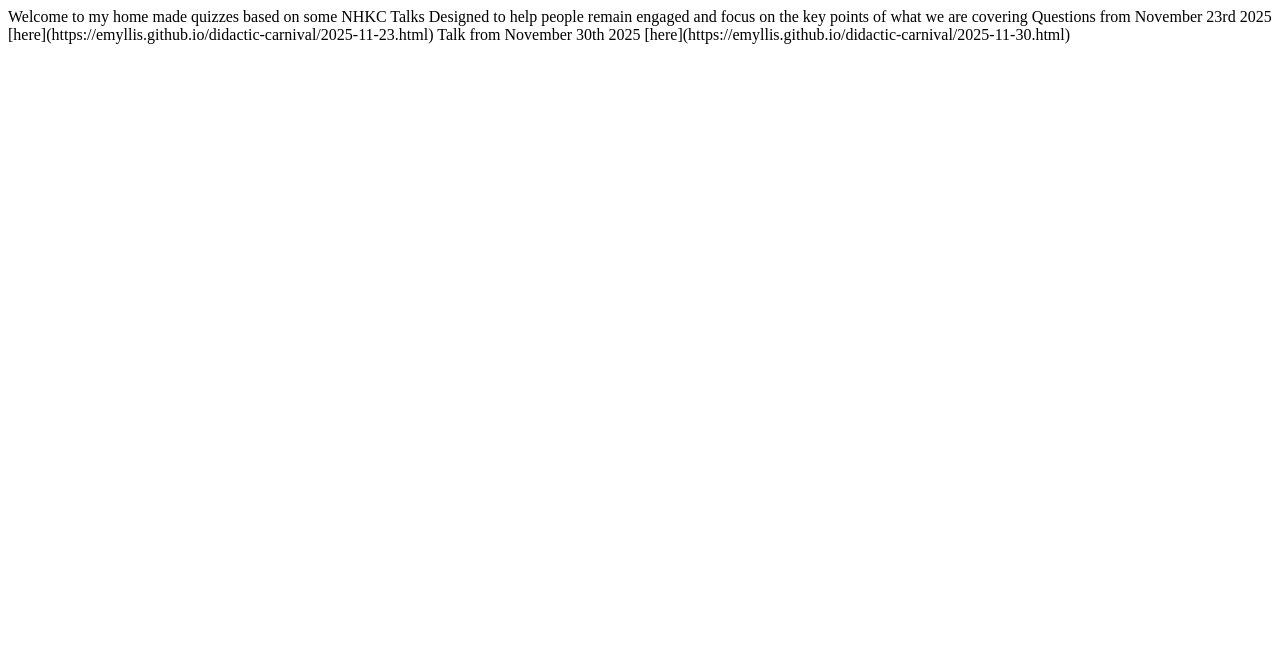
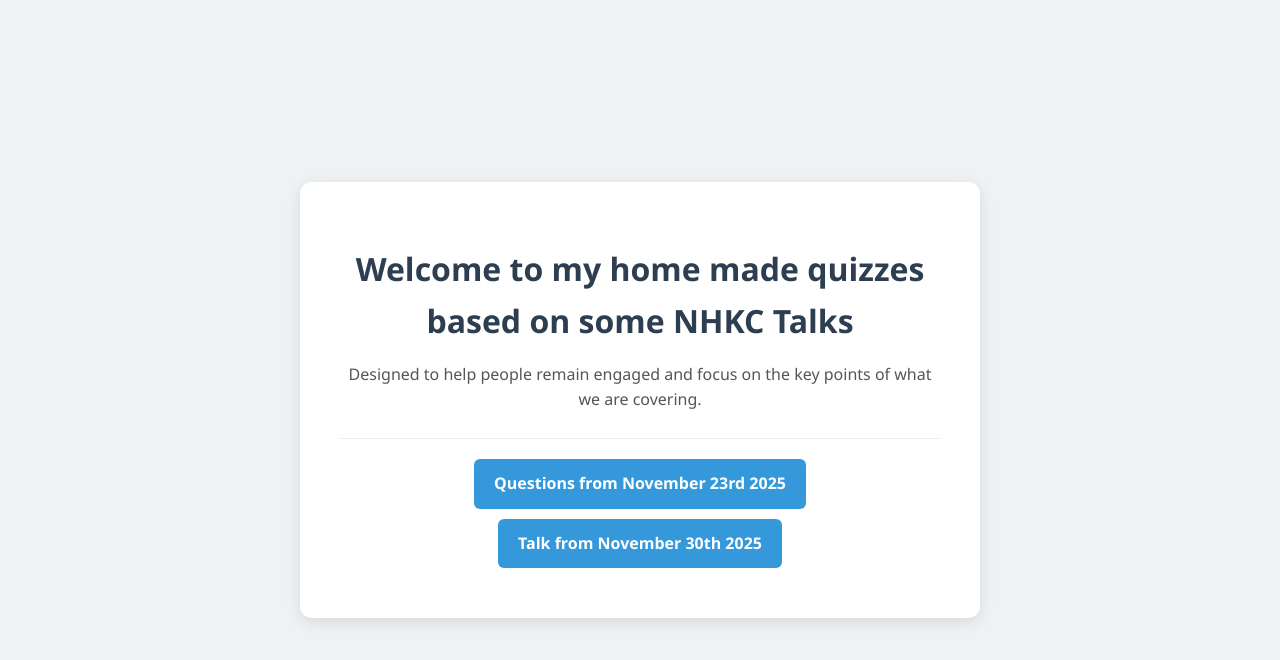
Before and after one commit to emyllis/didactic-carnival, a plain HTML site: page index.html in a window 1280 px wide. Drawn offline with Linux system fonts and the light colour scheme.

Commit message:
Update index.html

```diff
--- a/index.html
+++ b/index.html
@@ -1,7 +1,76 @@
-Welcome to my home made quizzes based on some NHKC Talks
+<!DOCTYPE html>
+<html lang="en">
+<head>
+    <meta charset="UTF-8">
+    <meta name="viewport" content="width=device-width, initial-scale=1.0">
+    <title>NHKC Quiz Home</title>
+    <style>
+        /* This section controls the look and feel */
+        body {
+            /* A clean, modern sans-serif font */
+            font-family: 'Segoe UI', Tahoma, Geneva, Verdana, sans-serif;
+            /* A soft, pleasant background color (Light Blue-Grey) */
+            background-color: #eef2f5;
+            /* Centers everything */
+            display: flex;
+            justify-content: center;
+            align-items: center;
+            min-height: 100vh;
+            margin: 0;
+        }
 
-Designed to help people remain engaged and focus on the key points of what we are covering
+        .card {
+            /* This creates the white box holding the text */
+            background-color: white;
+            padding: 40px;
+            border-radius: 12px;
+            box-shadow: 0 4px 15px rgba(0,0,0,0.1);
+            max-width: 600px;
+            text-align: center;
+            line-height: 1.6;
+        }
 
-Questions from November 23rd 2025 [here](https://emyllis.github.io/didactic-carnival/2025-11-23.html)
+        h1 {
+            color: #2c3e50;
+            margin-bottom: 10px;
+        }
 
-Talk from November 30th 2025 [here](https://emyllis.github.io/didactic-carnival/2025-11-30.html)
+        p {
+            color: #555;
+            margin-bottom: 25px;
+        }
+
+        .link-button {
+            display: block;
+            background-color: #3498db;
+            color: white;
+            padding: 12px 20px;
+            margin: 10px auto;
+            text-decoration: none;
+            border-radius: 6px;
+            font-weight: bold;
+            transition: background 0.3s;
+            width: fit-content;
+        }
+
+        .link-button:hover {
+            background-color: #2980b9;
+        }
+    </style>
+</head>
+<body>
+
+    <div class="card">
+        <h1>Welcome to my home made quizzes based on some NHKC Talks</h1>
+
+        <p>Designed to help people remain engaged and focus on the key points of what we are covering.</p>
+
+        <hr style="border: 0; height: 1px; background: #eee; margin: 20px 0;">
+
+        <a class="link-button" href="2025-11-23.html">Questions from November 23rd 2025</a>
+
+        <a class="link-button" href="2025-11-30.html">Talk from November 30th 2025</a>
+    </div>
+
+</body>
+</html>
```
